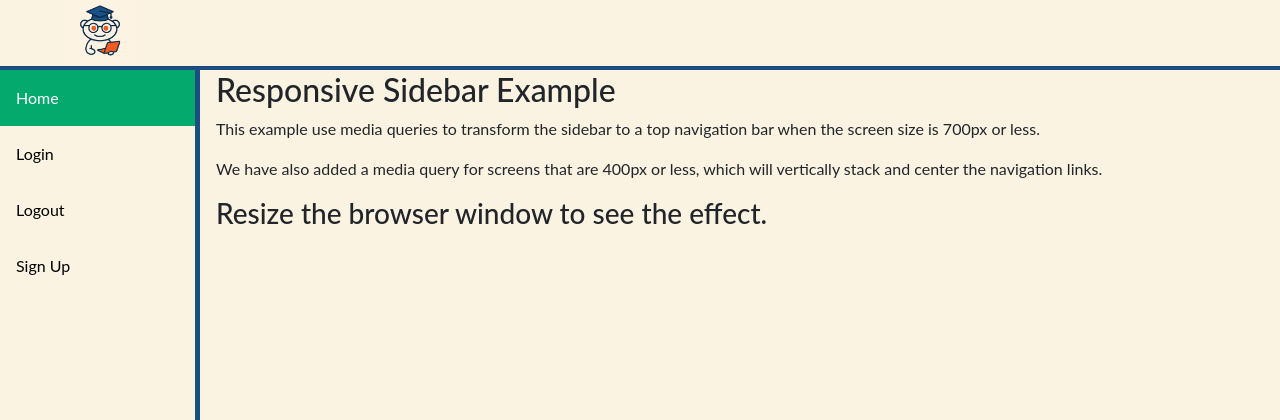
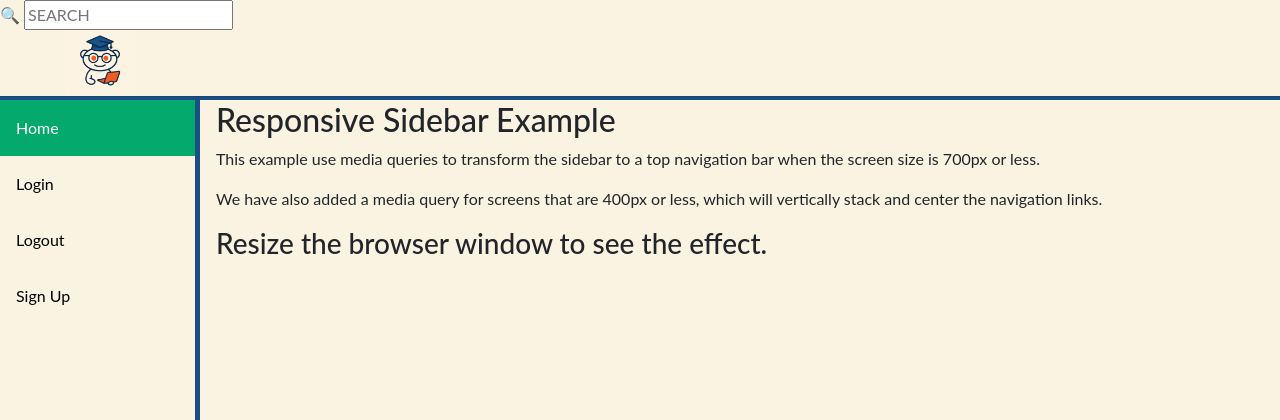
Before and after one commit to SyrfZkwn/Studytt, a Flask app: page / in a window 1280 px wide. Shown: the top 420 px of the page. Run offline with Flask 3, Linux system fonts and the light colour scheme; some libraries are stand-ins or nearby versions.

Commit message:
nak commit bole x hihi

```diff
--- a/website/templates/home.html
+++ b/website/templates/home.html
@@ -91,6 +91,12 @@
     </head>
 
     <body style="background-color: #fbf3e2;">
+      <div class="topbar">
+        <div class="search-container">
+          <span class="search-icon">🔍</span>
+          <input type="text" placeholder="SEARCH" />
+        </div>
+      </div>
 
       <div class="top">
         <img src="{{ url_for('static', filename='image/logo.jpg') }}" alt="Studytt" class="img-fluid" style="max-width: 70px; position: sticky; top: 0; margin-left: 65px;">
@@ -101,7 +107,7 @@
 
         <div class="sidebar">
           <a class="active" href="home">Home</a>
-          <a href="login">Login</a>
+          <a href="login.html">Login</a>
           <a href="logout">Logout</a>
           <a href="sign-up">Sign Up</a>
         </div>
--- a/website/templates/sidebar.html
+++ b/website/templates/sidebar.html
@@ -124,6 +124,6 @@
     color: white;
     font-size: 18px;
   }
-<style
+
 </body>
 </html>
```
